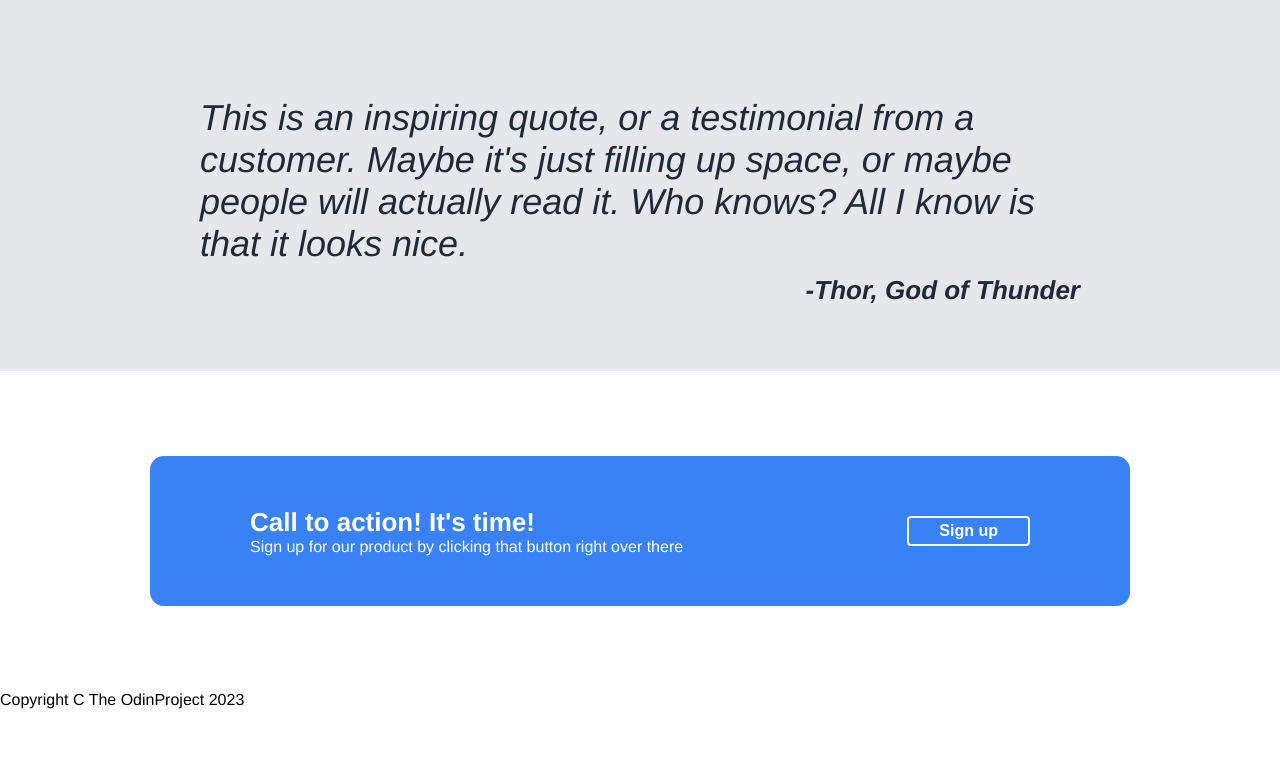
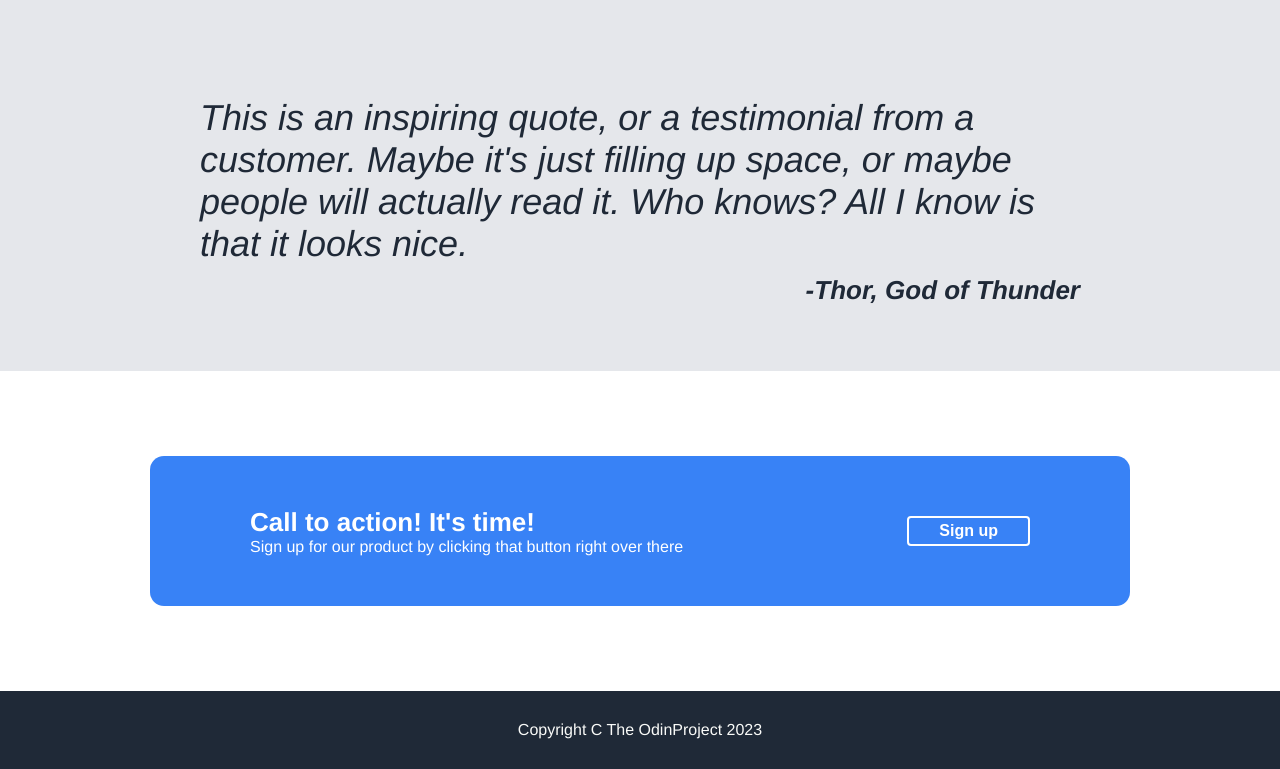
Before and after one commit to OliverVuong/Landing-Page, a plain HTML site: page index.html in a window 1280 px wide. Shown: the part 917-1686 px from the top of the page. Before the commit the page ends 1626 px from the top, so only its background shows below. Drawn offline with Linux system fonts and the light colour scheme.

Commit message:
Add CSS for footer

```diff
--- a/style.css
+++ b/style.css
@@ -13,7 +13,8 @@ body {
 }
 
 .header,
-.container.welcome {
+.container.welcome,
+.footer {
     background-color: #1F2937;
     color: #F9FAF8;
     /*color: white;*/
@@ -175,3 +176,8 @@ button {
 .calltoaction button {
     border: 2px solid white;
 }
+
+.footer {
+    text-align: center;
+    padding: 30px 0px;
+}
```
